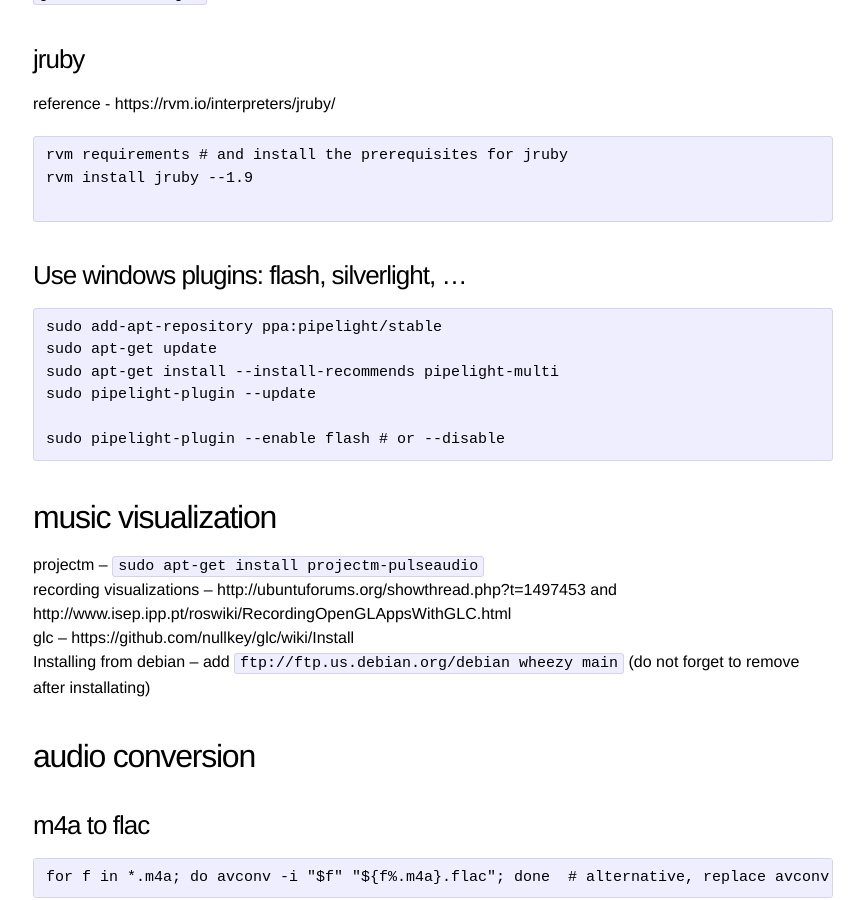
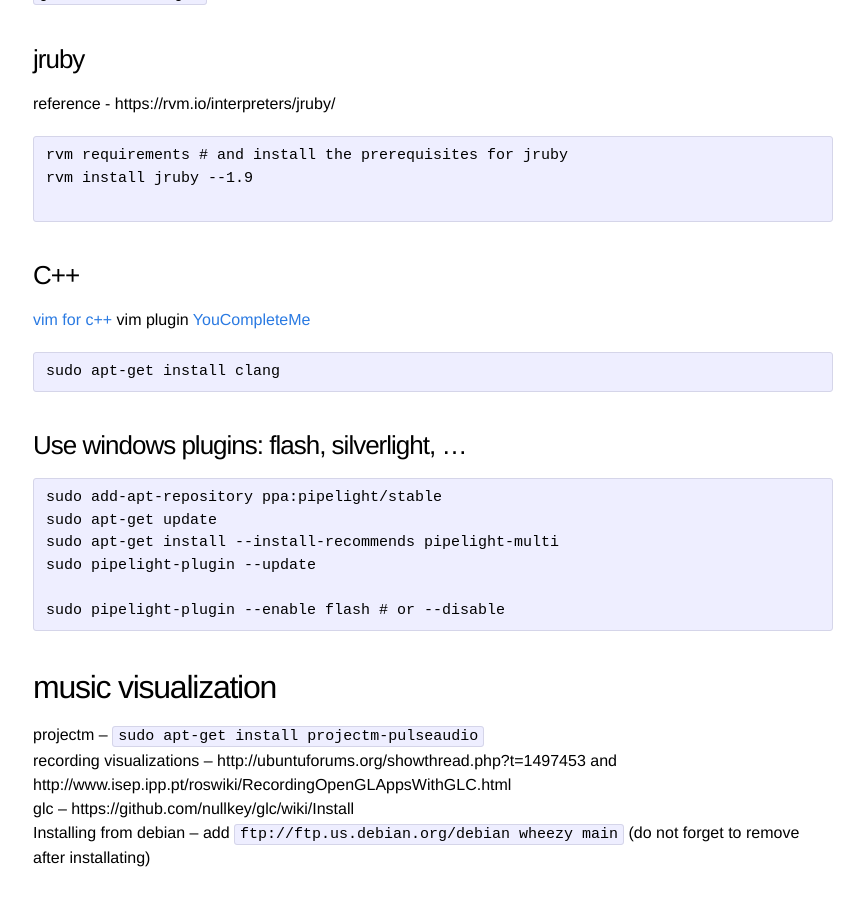
Before and after one commit to ananthp/kurippu, a Jekyll site: the page built from _posts/2014-09-13-stuff-on-top-of-ubuntu.md, in a window 1280 px wide and 900 px high, scrolled down 5169 px. Shown: the whole window, without its empty margins (207-1071 px from the left). Built offline with Jekyll 4.4.1, drawn with Linux system fonts in a browser that asks for light colours.

Commit message:
added info for c++ development

````diff
--- a/_posts/2014-09-13-stuff-on-top-of-ubuntu.md
+++ b/_posts/2014-09-13-stuff-on-top-of-ubuntu.md
@@ -220,6 +220,15 @@ rvm install jruby --1.9
 
 ```
 
+### C++
+
+[vim for c++](http://www.alexeyshmalko.com/2014/using-vim-as-c-cpp-ide/)
+vim plugin [YouCompleteMe](http://www.alexeyshmalko.com/2014/youcompleteme-ultimate-autocomplete-plugin-for-vim/)
+
+```
+sudo apt-get install clang
+```
+
 ### Use windows plugins: flash, silverlight, ...
 
 ```
````
